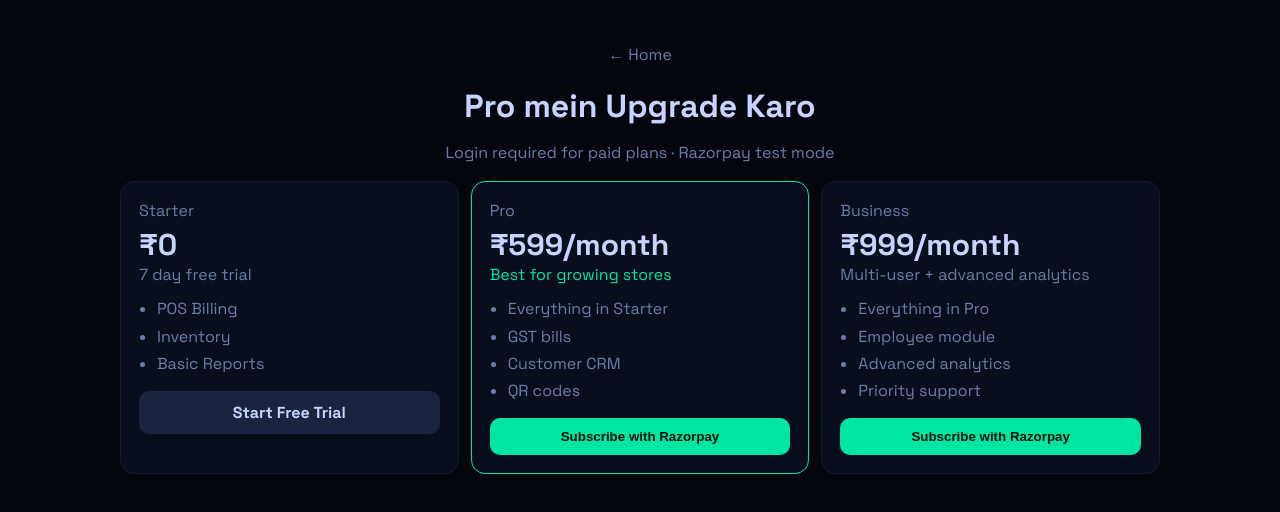
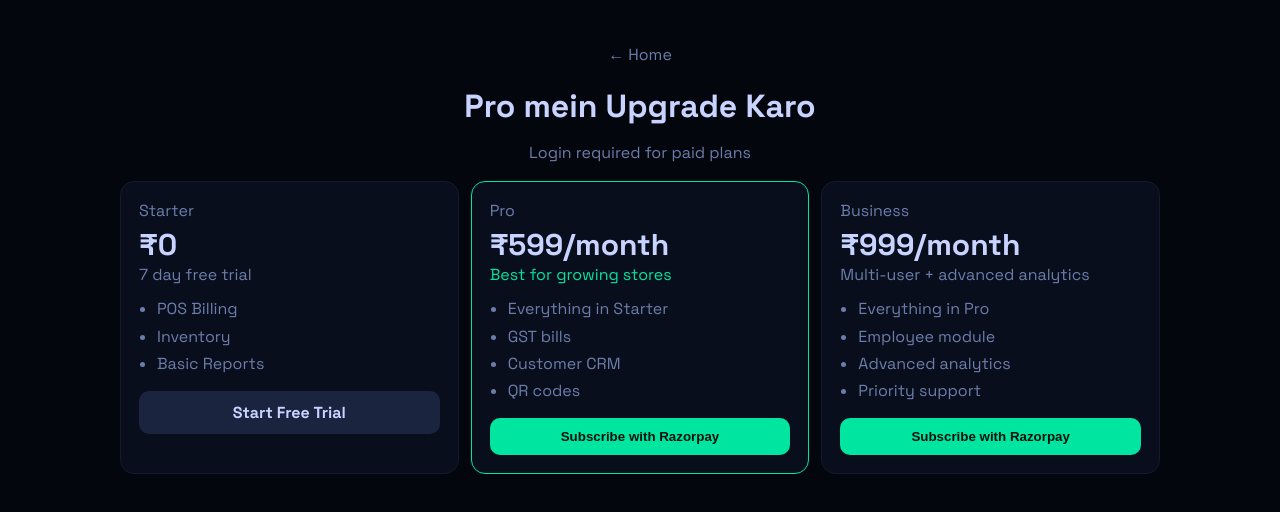
Before and after one commit to Aamenkhan/retailpro-ui, a React (Create React App) app: page /pricing in a window 1280 px wide. Shown: the top 512 px of the page. Built offline with nearby package versions, Linux system fonts and the light colour scheme; no server answers.

Commit message:
Show Razorpay live vs test mode on pricing page
Co-authored-by: Cursor <cursoragent@cursor.com>

```diff
--- a/src/Pricing.jsx
+++ b/src/Pricing.jsx
@@ -1,6 +1,6 @@
-import { useState } from "react";
+import { useEffect, useState } from "react";
 import { Link } from "react-router-dom";
-import { getToken } from "./api";
+import { billingAPI, getToken } from "./api";
 import { startSubscriptionCheckout } from "./billingCheckout";
 
 const C = {
@@ -68,6 +68,22 @@ const btnStyle = (primary, disabled) => ({
 export default function Pricing() {
   const [loading, setLoading] = useState(null);
   const [error, setError] = useState("");
+  const [paymentMode, setPaymentMode] = useState("");
+
+  useEffect(() => {
+    billingAPI
+      .config()
+      .then((c) => {
+        if (!c.razorpayConfigured) {
+          setPaymentMode("Payment setup pending");
+        } else if (c.liveMode) {
+          setPaymentMode("Secure payment · Razorpay Live");
+        } else {
+          setPaymentMode("Razorpay Test Mode — switch live keys on server");
+        }
+      })
+      .catch(() => setPaymentMode(""));
+  }, []);
 
   const openRazorpay = async (tier) => {
     setError("");
@@ -117,7 +133,8 @@ export default function Pricing() {
         </p>
         <h1 style={{ textAlign: "center", marginBottom: 8 }}>Pro mein Upgrade Karo</h1>
         <p style={{ textAlign: "center", color: C.muted, marginBottom: 18 }}>
-          Login required for paid plans · Razorpay test mode
+          Login required for paid plans
+          {paymentMode ? ` · ${paymentMode}` : ""}
         </p>
         {error && (
           <p style={{ textAlign: "center", color: "#ff6b6b", marginBottom: 12 }}>{error}</p>
```
